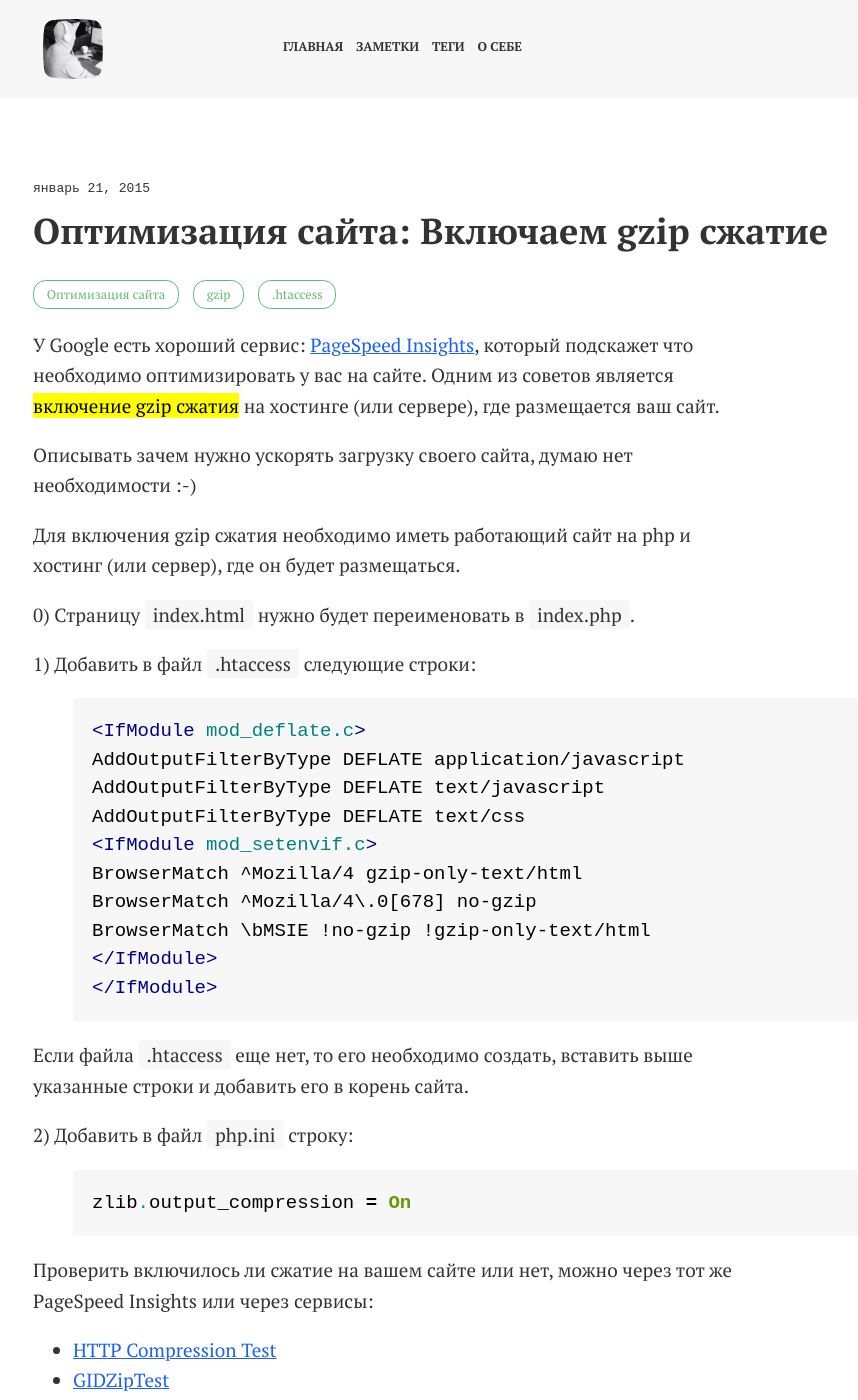
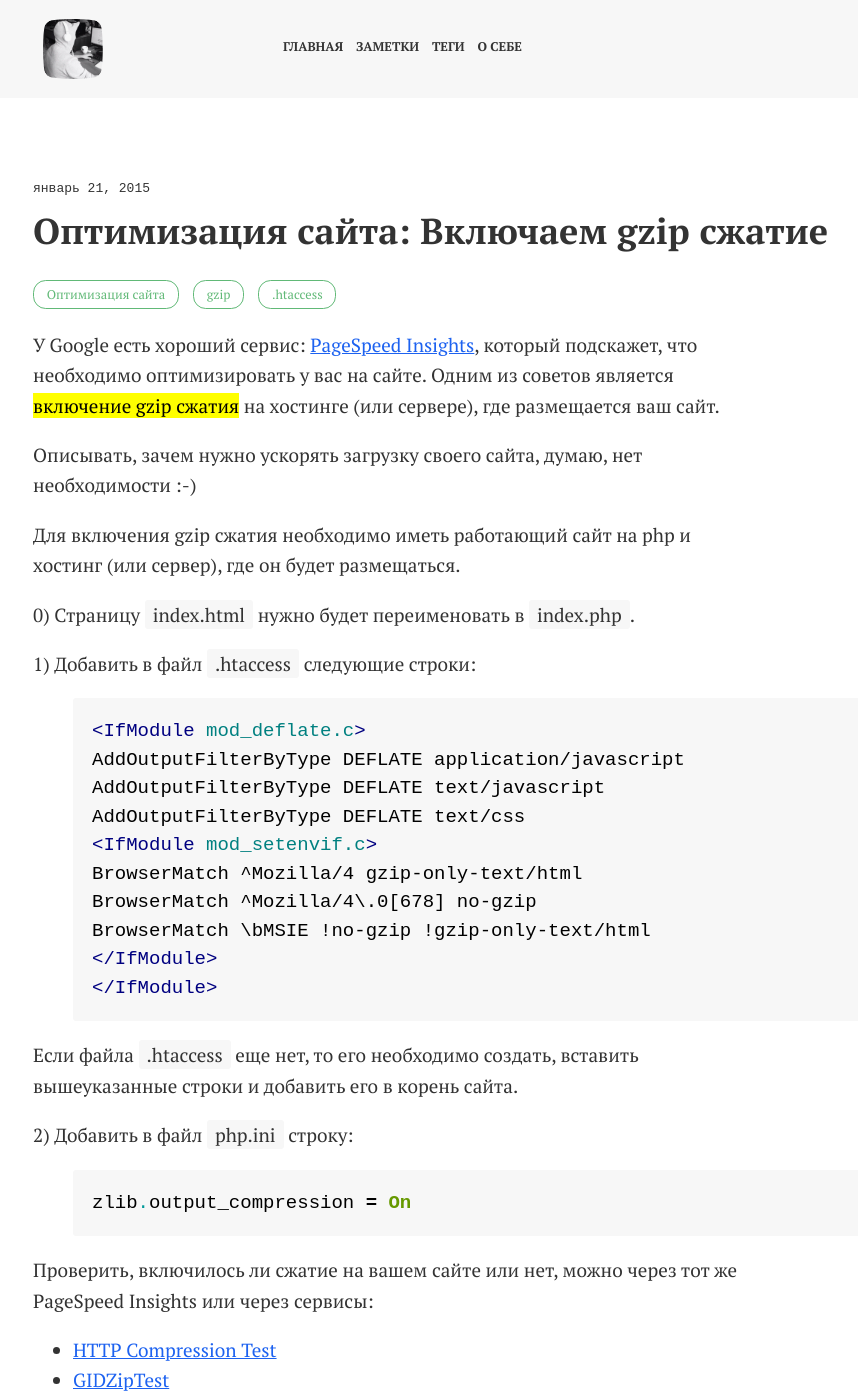
Before and after one commit to anna-vanlee/bizikov.ru, a Jekyll site: the page built from _posts/2015-01-21-gzip-compression.md, in a window 1280 px wide and 1400 px high. Shown: the whole window, without its empty margins (127-985 px from the left). Built offline with Jekyll 4.4.1, drawn with Linux system fonts in a browser that asks for light colours.

Commit message:
Update 2015-01-21-gzip-compression.md
пунктуация

```diff
--- a/_posts/2015-01-21-gzip-compression.md
+++ b/_posts/2015-01-21-gzip-compression.md
@@ -1,7 +1,7 @@
 ---
 layout: post
 title: "Оптимизация сайта: Включаем gzip сжатие"
-excerpt: "У Google есть хороший сервис: PageSpeed Insights, который подскажет что необходимо оптимизировать у вас на сайте. Одним из советов является включение gzip сжатия на хостинге (или сервере), где размещается ваш сайт."
+excerpt: "У Google есть хороший сервис: PageSpeed Insights, который подскажет, что необходимо оптимизировать у вас на сайте. Одним из советов является включение gzip сжатия на хостинге (или сервере), где размещается ваш сайт."
 published: true
 keywords: оптимизация сайта, gzip сжатие, сжатие на сервере, как включить сжатие на сервере, настройка .htaccess
 tags:
@@ -10,9 +10,9 @@ tags:
 - .htaccess
 ---
 
-У Google есть хороший сервис: <a href="https://developers.google.com/speed/pagespeed/insights/" target="_blank">PageSpeed Insights</a>, который подскажет что необходимо оптимизировать у вас на сайте. Одним из советов является <mark>включение gzip сжатия</mark> на хостинге (или сервере), где размещается ваш сайт.
+У Google есть хороший сервис: <a href="https://developers.google.com/speed/pagespeed/insights/" target="_blank">PageSpeed Insights</a>, который подскажет, что необходимо оптимизировать у вас на сайте. Одним из советов является <mark>включение gzip сжатия</mark> на хостинге (или сервере), где размещается ваш сайт.
 
-Описывать зачем нужно ускорять загрузку своего сайта, думаю нет необходимости :-)
+Описывать, зачем нужно ускорять загрузку своего сайта, думаю, нет необходимости :-)
 
 Для включения gzip сжатия необходимо иметь работающий сайт на php и хостинг (или сервер), где он будет размещаться.
 
@@ -33,7 +33,7 @@ BrowserMatch \bMSIE !no-gzip !gzip-only-text/html
 </IfModule>
 {% endhighlight %}
 
-Если файла <span class="file">.htaccess</span> еще нет, то его необходимо создать, вставить выше указанные строки и добавить его в корень сайта.
+Если файла <span class="file">.htaccess</span> еще нет, то его необходимо создать, вставить вышеуказанные строки и добавить его в корень сайта.
 
 2) Добавить в файл <span class="file">php.ini</span> строку:
 
@@ -41,7 +41,7 @@ BrowserMatch \bMSIE !no-gzip !gzip-only-text/html
 zlib.output_compression = On
 {% endhighlight %}
 
-Проверить включилось ли сжатие на вашем сайте или нет, можно через тот же PageSpeed Insights или через сервисы:
+Проверить, включилось ли сжатие на вашем сайте или нет, можно через тот же PageSpeed Insights или через сервисы:
 
 - <a href="http://www.whatsmyip.org/http-compression-test/" target="_blank">HTTP Compression Test</a>
 - <a href="http://www.gidnetwork.com/tools/gzip-test.php" target="_blank">GIDZipTest</a>
```
